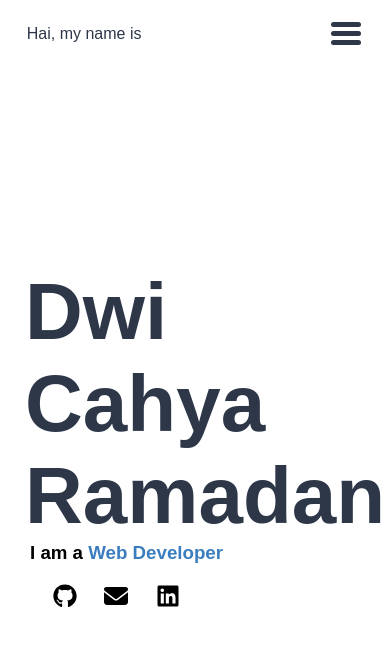
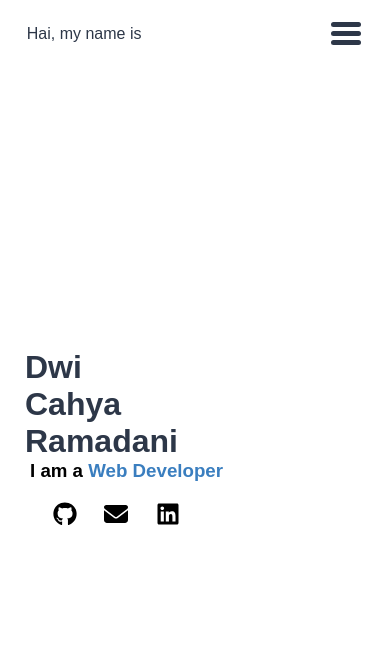
Before and after one commit to SosisMayo/TechnicalProjectAssignment, a plain HTML site: page personal-web/index.html in a window 390 px wide. Shown: the top 646 px of the page. Drawn offline with Linux system fonts and the light colour scheme.

Commit message:
fix viewport bug

```diff
--- a/personal-web/index.css
+++ b/personal-web/index.css
@@ -30,3 +30,8 @@ body{
 .logo-brand:hover{
     color: var(--biru);
 }
+
+html,body{
+    overflow-x: hidden;
+    overflow-y: hidden;
+}
--- a/personal-web/index.html
+++ b/personal-web/index.html
@@ -3,12 +3,13 @@
 <head>
     <meta charset="UTF-8">
     <meta http-equiv="X-UA-Compatible" content="IE=edge">
-    <meta name="viewport" content="width=device-width, initial-scale=1.0">
+    <meta name="viewport" content="width=device-width, initial-scale=1, minimum-scale=1">
     <link rel="stylesheet" href="style.css">
     <link rel="stylesheet" href="index.css">
     <title>Dwi Cahya Ramadani - Personal Website</title>
 </head>
 <body>
+    <div class="wrapper">
         <header>
             <h1><a href="index.html">dcramadani</a></h1>
             <p><a href="index.html">Hai, my name is</a></p>
@@ -49,6 +50,8 @@
                 </div>
             </div>
         </section>
+    </div>
+
 
     <script src="index.js"></script>
 </body>
--- a/personal-web/style.css
+++ b/personal-web/style.css
@@ -12,7 +12,11 @@
     box-sizing: border-box;
 }
 
-body{
+html,body{
+    overflow-x: hidden;
+}
+
+.wrapper{
     overflow-x: hidden;
 }
 
@@ -130,6 +134,10 @@ input{
 }
 
 @media  screen and (max-width: 576px){
+    html,body{
+        overflow-x: hidden;
+    }
+
     input{
         display: block;
     }
@@ -228,8 +236,12 @@ input{
     }
 
     #hero .container h1{
-        font-size: 80px;
+        font-size: 2em;
         word-spacing: 500px;
     }
 
+    .wrapper{
+        overflow-x: hidden;
+    }
+
 }
```
Also changed, not shown: personal-web/about.html (+1 -1 lines), personal-web/blog.html (+1 -1 lines), personal-web/contact.html (+1 -1 lines), personal-web/project.html (+1 -1 lines). Lines whose indentation alone changed are shown as unchanged.
